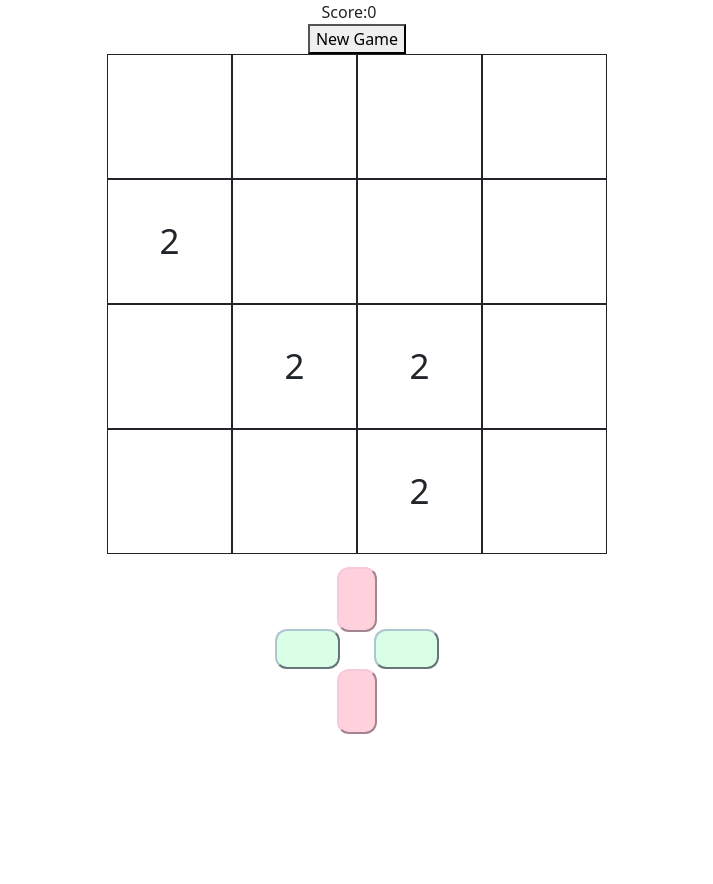
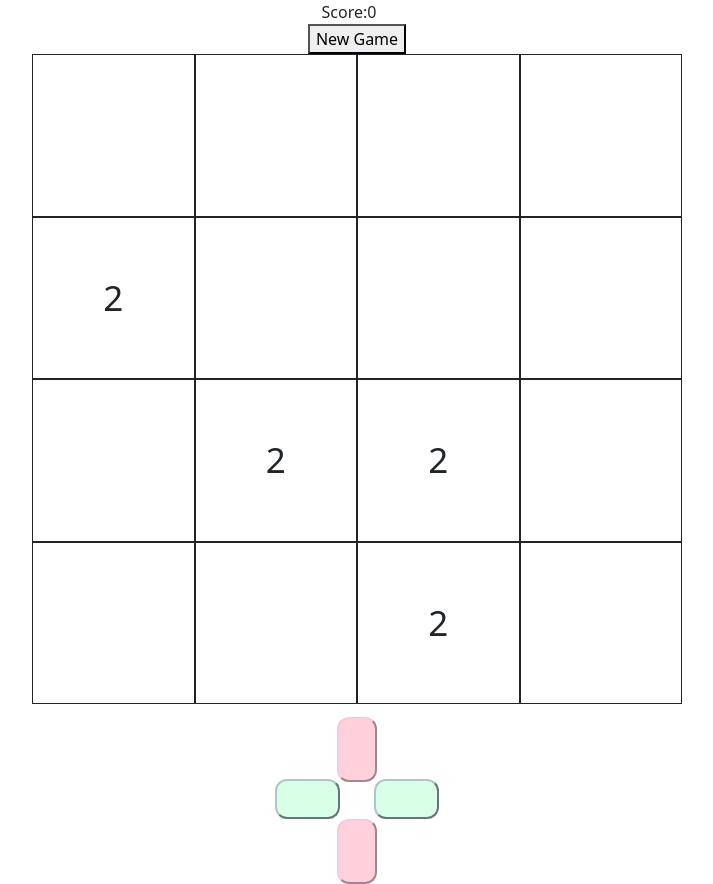
Before and after one commit to boboflofo/2048, a React (Vite) app: page / in a window 1280 px wide. Shown: the whole page, without its empty margins (283-996 px from the left). Before the commit the page ends 800 px from the top, so only its background shows below. Built offline with nearby package versions, Linux system fonts and the light colour scheme.

Commit message:
mobile shrunk

```diff
--- a/src/App.css
+++ b/src/App.css
@@ -29,7 +29,7 @@
   background-color: 	#daffe7;
 }
 
-@media (min-width: 400px) {
+@media (min-width: 350px) {
 
   .empty-div {
     height: 75px;
@@ -52,9 +52,9 @@
 @media (min-width: 992px) {
 
   .empty-div {
-    height: 125px;
+    height: 162.5px;
   }
   .gameboard-container{
-    width: 500px;
+    width: 650px;
   }
 }
```
